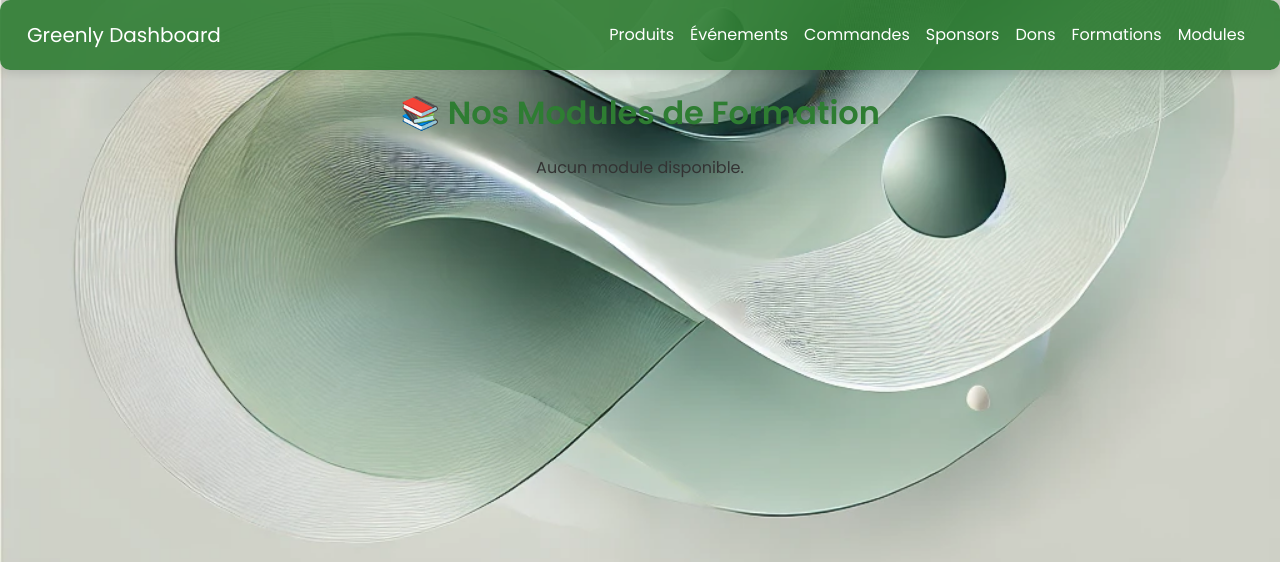
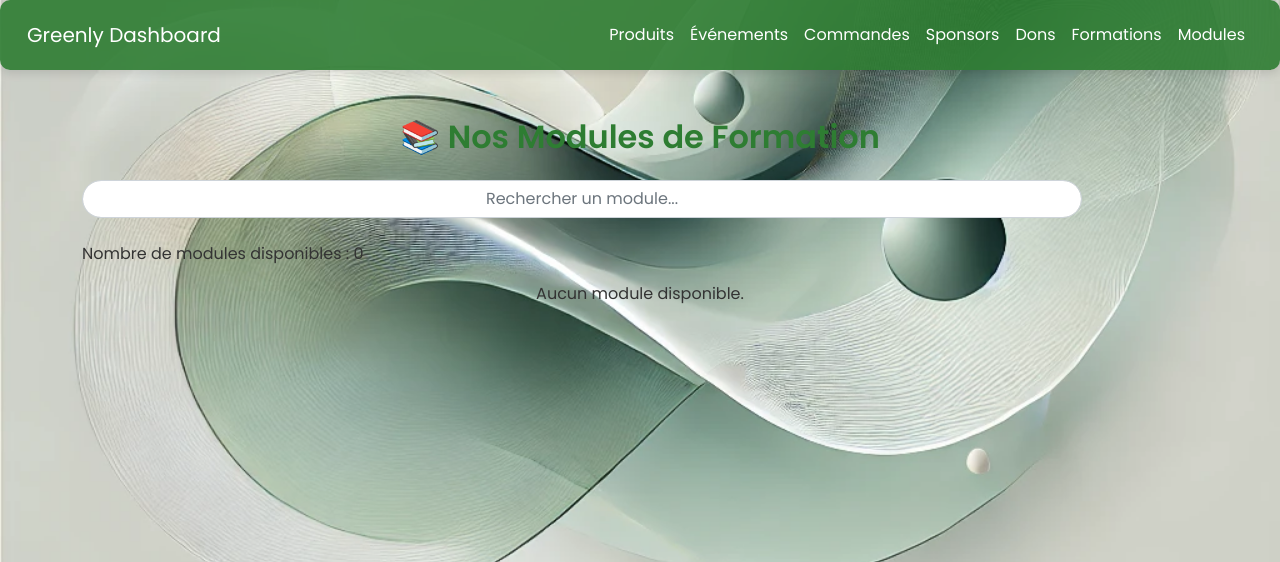
Before and after one commit to L-N-X-1/Greenly-SymfonyPHP, a Symfony app: template templates/main/modules.html.twig in a window 1280 px wide. Shown: the top 562 px of the page. Run offline with Twig, Linux system fonts and the light colour scheme; the template is opened without the code that fills it, so the values that code supplies are empty; some libraries are stand-ins or nearby versions.

Commit message:
recherche

```diff
--- /dev/null
+++ b/public/js/search1.js
@@ -0,0 +1,29 @@
+document.addEventListener("DOMContentLoaded", function() {
+    document.getElementById('searchInput').addEventListener('input', function() {
+        let query = this.value.trim();
+
+        fetch(`/api/modules/search?q=${query}`)
+            .then(response => response.json())
+            .then(modules => {
+                let container = document.getElementById('moduleContainer');
+                container.innerHTML = ''; // Effacer les anciens modules
+
+                modules.forEach(module => {
+                    let card = `
+                        <div class="col-md-4 mb-4">
+                            <div class="card shadow-sm border-0 rounded-lg overflow-hidden">
+                                <div class="card-body text-right">
+                                    <h5 class="card-title text-dark">${module.nomModule}</h5>
+                                    <p class="card-text text-muted">${module.descriptionModule.slice(0, 100)}...</p>
+                                    <a href="/module/${module.id}" class="btn btn-success mt-3 px-4 py-2 rounded-pill w-100">Voir plus</a>
+                                </div>
+                            </div>
+                        </div>
+                    `;
+                    container.innerHTML += card;
+                });
+
+                document.getElementById('moduleCount').textContent = modules.length;
+            });
+    });
+});
--- a/templates/main/formation_details.html.twig
+++ b/templates/main/formation_details.html.twig
@@ -71,11 +71,7 @@
                             <p class="card-text">{{ formation.module.descriptionModule }}</p>
                         </div>
                     </div>
-                    <div class="text-center mt-4">
-    <a href="{{ path('formation_ressources') }}" class="btn btn-primary">
-        📚 Explorer les ressources éducatives
-    </a>
-</div>
+
 
 
                     <!-- Testimonials Section -->
--- a/templates/main/modules.html.twig
+++ b/templates/main/modules.html.twig
@@ -1,14 +1,33 @@
 {% extends 'main/barre.html.twig' %}
 
 {% block body %}
+<style>
+  .card-img-top {
+      height: 200px; /* Uniformiser la hauteur des images */
+      object-fit: cover; /* Recadrer l'image sans déformation */
+  }
+  .card {
+      display: flex;
+      flex-direction: column;
+      height: 100%;
+  }
+  .card-body {
+      flex-grow: 1;
+  }
+</style>
 
-
-<div class="container">
+<div class="container mt-5">
   <h2 class="text-center my-4">📚 Nos Modules de Formation</h2>
 
-    <div class="row g-4"> {# Ajout de 'g-4' pour l'espacement horizontal #}
+  <div class="mb-4">
+    <input type="text" id="searchInput" class="form-control" placeholder="Rechercher un module...">
+  </div>
+
+  <p>Nombre de modules disponibles : <span id="moduleCount">{{ modules|length }}</span></p>
+
+  <div class="row justify-content-center" id="moduleContainer">
     {% for module in modules %}
-            <div class="col-md-4 mb-4"> {# Ajout de 'mb-4' pour l'espacement vertical #}
+      <div class="col-md-4 mb-4 module-card">
         <div class="card shadow-lg border-0">
           <div class="card-body">
             <h4 class="card-title text-success">{{ module.nomModule }}</h4>
@@ -25,4 +44,57 @@
   </div>
 </div>
 
+<script>
+document.getElementById('searchInput').addEventListener('input', function() {
+    let query = this.value.toLowerCase();
+    let cards = document.querySelectorAll('.module-card');
+    let visibleCount = 0;
+
+    cards.forEach(card => {
+        let title = card.querySelector('.card-title').textContent.toLowerCase();
+        if (title.includes(query)) {
+            card.style.display = 'block';
+            visibleCount++;
+        } else {
+            card.style.display = 'none';
+        }
+    });
+
+    document.getElementById('moduleCount').textContent = visibleCount;
+});
+</script>
+
+<script>
+document.getElementById('searchInput').addEventListener('input', function() {
+    let query = this.value.trim();
+
+    fetch(`/api/modules/search?q=${query}`)
+        .then(response => response.json())
+        .then(modules => {
+            let container = document.getElementById('moduleContainer');
+            container.innerHTML = ''; // Effacer les anciens modules
+
+            modules.forEach(module => {
+                let card = `
+                    <div class="col-md-4 mb-4">
+                        <div class="card shadow-lg border-0">
+                            <div class="card-body">
+                                <h4 class="card-title text-success">${module.nomModule}</h4>
+                                <p class="card-text">${module.descriptionModule.slice(0, 100)}...</p>
+                                <p><strong>📅 Durée :</strong> ${module.NbHeures} heures</p>
+                                <p><strong>📌 Formations incluses :</strong> ${module.formations.length}</p>
+                                <a href="/module/${module.id}" class="btn btn-outline-success">Voir plus</a>
+                            </div>
+                        </div>
+                    </div>
+                `;
+                container.innerHTML += card;
+            });
+
+            document.getElementById('moduleCount').textContent = modules.length;
+        });
+});
+</script>
+
+<script src="{{ asset('js/search1.js') }}"></script>
 {% endblock %}
```
Also changed, not shown: public/js/search.js (added, +30 -0 lines), src/Controller/FormationController.php (+15 -0 lines), src/Controller/ModuleController.php (+14 -0 lines), templates/main/formations.html.twig (+63 -3 lines). Lines whose indentation alone changed are shown as unchanged.
